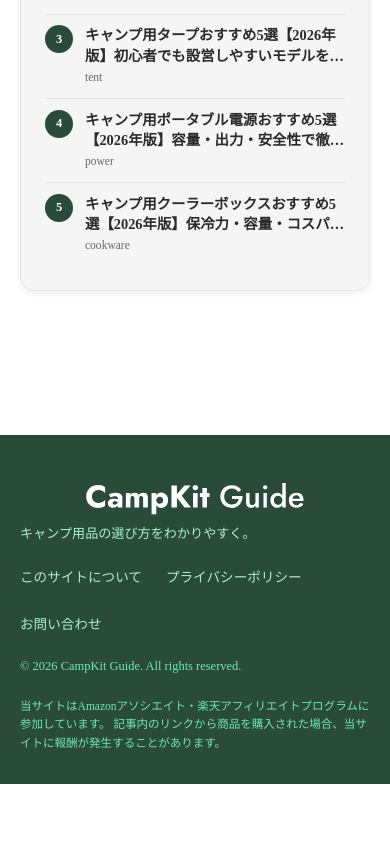
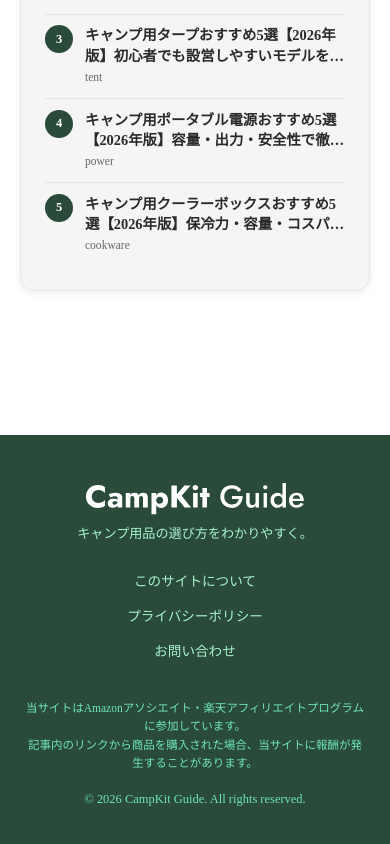
Before and after one commit to tanoue-boop/camp-kit-guide, a Next.js app: page / in a window 390 px wide. Shown: the part 3023-3867 px from the top of the page. Before the commit the page ends 3807 px from the top, so only its background shows below. Built offline with nearby package versions, Linux system fonts and the light colour scheme; no server answers.

Commit message:
fix(footer): redesign footer layout for PC and SP per mockup

```diff
--- a/components/layout/Footer.module.css
+++ b/components/layout/Footer.module.css
@@ -7,22 +7,27 @@
 .inner {
   max-width: 1100px;
   margin: 0 auto;
-  padding: 3rem 1.25rem 2rem;
-  display: flex;
-  flex-direction: column;
-  gap: 1.25rem;
+  padding: 3rem 1.5rem;
 }
 
-.brand {
+/* ── Top row: logo+tagline (left) / nav links (right) ─── */
+.topRow {
   display: flex;
-  flex-direction: column;
-  gap: 0.5rem;
+  justify-content: space-between;
+  align-items: center;
+}
+
+.brandGroup {
+  display: flex;
+  align-items: center;
+  gap: 1rem;
 }
 
 .logoImage {
   height: 32px;
   width: auto;
   display: block;
+  flex-shrink: 0;
 }
 
 .tagline {
@@ -33,14 +38,14 @@
 
 .links {
   display: flex;
-  gap: 1.5rem;
-  flex-wrap: wrap;
+  gap: 2.5rem;
 }
 
 .link {
   font-size: 0.85rem;
   color: #a7f3d0;
   text-decoration: none;
+  white-space: nowrap;
 }
 
 .link:hover {
@@ -48,10 +53,12 @@
   text-decoration: underline;
 }
 
-.copy {
-  font-size: 0.78rem;
-  color: #6ee7b7;
-  margin: 0;
+/* ── Bottom row: affiliate (left) / copyright (right) ─── */
+.bottomRow {
+  display: flex;
+  justify-content: space-between;
+  align-items: flex-start;
+  margin-top: 2rem;
 }
 
 .affiliate {
@@ -60,3 +67,57 @@
   line-height: 1.6;
   margin: 0;
 }
+
+.copy {
+  font-size: 0.78rem;
+  color: #6ee7b7;
+  margin: 0;
+  white-space: nowrap;
+  padding-left: 2rem;
+}
+
+/* ── SP (≤768px): centered vertical stack ─────────────── */
+@media (max-width: 768px) {
+  .inner {
+    text-align: center;
+  }
+
+  .topRow {
+    flex-direction: column;
+    align-items: center;
+    gap: 0;
+  }
+
+  .brandGroup {
+    flex-direction: column;
+    align-items: center;
+    gap: 0.5rem;
+    margin-bottom: 1.5rem;
+  }
+
+  .links {
+    flex-direction: column;
+    align-items: center;
+    gap: 0;
+  }
+
+  .link {
+    display: block;
+    margin-bottom: 0.75rem;
+  }
+
+  .bottomRow {
+    flex-direction: column;
+    align-items: center;
+    gap: 1rem;
+    margin-top: 1.5rem;
+  }
+
+  .affiliate {
+    text-align: center;
+  }
+
+  .copy {
+    padding-left: 0;
+  }
+}
--- a/components/layout/Footer.tsx
+++ b/components/layout/Footer.tsx
@@ -5,7 +5,8 @@ export default function Footer() {
   return (
     <footer className={styles.footer}>
       <div className={styles.inner}>
-        <div className={styles.brand}>
+        <div className={styles.topRow}>
+          <div className={styles.brandGroup}>
             <img src="/logo_white.svg" alt="CampKit Guide" className={styles.logoImage} />
             <p className={styles.tagline}>キャンプ用品の選び方をわかりやすく。</p>
           </div>
@@ -14,11 +15,15 @@ export default function Footer() {
             <Link href="/privacy-policy" className={styles.link}>プライバシーポリシー</Link>
             <Link href="/contact" className={styles.link}>お問い合わせ</Link>
           </nav>
-        <p className={styles.copy}>© {new Date().getFullYear()} CampKit Guide. All rights reserved.</p>
+        </div>
+
+        <div className={styles.bottomRow}>
           <p className={styles.affiliate}>
-          当サイトはAmazonアソシエイト・楽天アフィリエイトプログラムに参加しています。
+            当サイトはAmazonアソシエイト・楽天アフィリエイトプログラムに参加しています。<br />
             記事内のリンクから商品を購入された場合、当サイトに報酬が発生することがあります。
           </p>
+          <p className={styles.copy}>© {new Date().getFullYear()} CampKit Guide. All rights reserved.</p>
+        </div>
       </div>
     </footer>
   );
```
Lines whose indentation alone changed are shown as unchanged.
